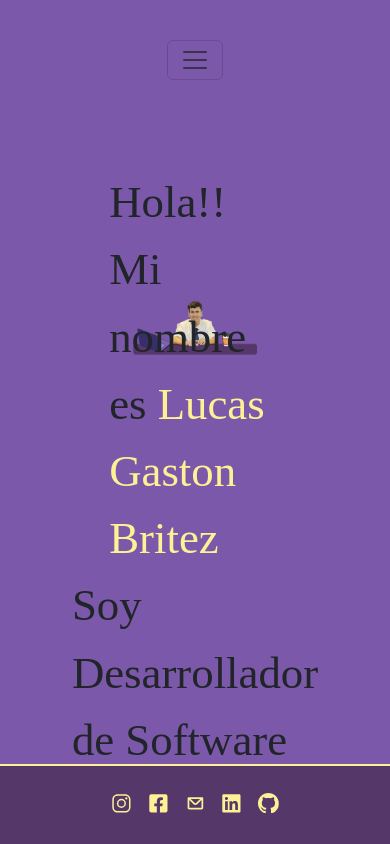
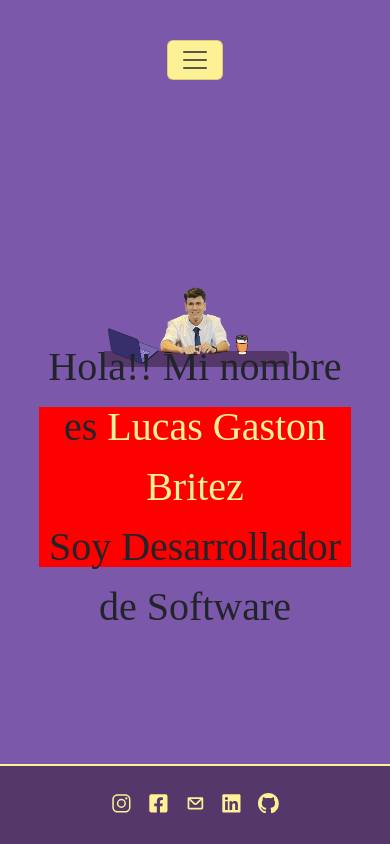
Before and after one commit to CaluBritez/PortFolio, a React (Vite) app: page / in a window 390 px wide. Built offline with nearby package versions, Linux system fonts and the light colour scheme; a web font is replaced by a local one.

Commit message:
camino a ser responsive

```diff
--- a/package.json
+++ b/package.json
@@ -10,6 +10,7 @@
     "preview": "vite preview"
   },
   "dependencies": {
+    "animate.css": "^4.1.1",
     "react": "^18.3.1",
     "react-dom": "^18.3.1",
     "react-icons": "^5.3.0"
--- a/src/components/Footer.jsx
+++ b/src/components/Footer.jsx
@@ -5,10 +5,22 @@ import { FaLinkedin } from "react-icons/fa";
 import { BsGithub } from "react-icons/bs";
 import './css/Footer.css'
 
+import { useState } from 'react'
+import 'animate.css';
 
 function Footer(){
+
+    const [emailVisible, setEmailVisible] = useState(false);
+
     return(
         <div id='caja-footer' className='animate__animated animate__fadeInUp'>
+
+            {emailVisible && (
+                <div id='caja-email'>
+                    <p>britezlucasgaston@gmail.com</p>
+                </div>
+            )}
+
             <div id='caja-redes'>
                 <a href="https://www.instagram.com/lucasbritez/" target="_blank" rel="noopener noreferrer">
                     <p className="social-icon"><IoLogoInstagram /></p>
@@ -17,7 +29,9 @@ function Footer(){
                     <p className="social-icon"><FaFacebookSquare /></p>
                 </a>
                 <a >
-                    <p className="social-icon"><CgMail /></p>
+                <p onClick={() => setEmailVisible(!emailVisible)} className={`social-icon ${emailVisible ? 'lilaClaro' : ''}`}>
+                    <CgMail />
+                </p>
                 </a>
                 <a href="https://www.linkedin.com/in/lucasgastonbritez/" target="_blank" rel="noopener noreferrer">
                     <p className="social-icon"><FaLinkedin /></p>
--- a/src/components/Header.jsx
+++ b/src/components/Header.jsx
@@ -1,6 +1,6 @@
 import './css/Header.css'
 
-import Calu from '../assets/caluSinFondo.png'
+import 'animate.css';
 
 
 export const Header = () => {
@@ -10,11 +10,11 @@ export const Header = () => {
 
       <div id='box-header-main-center'>
 
-        <div id='box-header-botonera'>
-          <nav className="navbar navbar-expand-lg">
+        <div id='box-header-botonera' className='animate__animated animate__fadeInDown'>
+          <nav className="navbar navbar-expand-lg botonResponsive">
             <div className="container-fluid">
               {/* <a className="navbar-brand" href="#">Navbar</a> */}
-              <button className="navbar-toggler fondo-milk" type="button" data-bs-toggle="collapse" data-bs-target="#navbarSupportedContent" aria-controls="navbarSupportedContent" aria-expanded="false" aria-label="Toggle navigation">
+              <button className="navbar-toggler" type="button" data-bs-toggle="collapse" data-bs-target="#navbarSupportedContent" aria-controls="navbarSupportedContent" aria-expanded="false" aria-label="Toggle navigation">
                 <span className="navbar-toggler-icon"></span>
               </button>
               <div className="collapse navbar-collapse" id="navbarSupportedContent">
--- a/src/components/Home.jsx
+++ b/src/components/Home.jsx
@@ -1,10 +1,12 @@
 import './css/Home.css'
 import imgMain from '../assets/mejorche.png'
+
+import 'animate.css';
 
 
 export const Home = () => {
   return (
-    <div id='box-center-home'>
+    <div id='box-center-home' className='animate__animated animate__zoomIn'>
 
       <div id='box-home-img'>
         <img src={imgMain} alt="" />
--- a/src/components/css/Footer.css
+++ b/src/components/css/Footer.css
@@ -38,13 +38,10 @@ CELESTE: BCA2E7
   transition: transform 0.3s ease;
 }
 
-
 .social-icon:hover {
   transform: scale(1.1); /* Aumenta el tamaño de la imagen al hacer hover */
   cursor: pointer;
 }
-
-
 
 #caja-texto-footer {
   color: #FEF094;
@@ -55,3 +52,19 @@ CELESTE: BCA2E7
   font-size: 15px;
   padding: 0;
 }
+
+#caja-email {
+  color: #7C58AA;
+  display: flex;
+  justify-content: center;
+  align-items: flex-end;
+  margin: 0;
+  padding: 0;
+}
+#caja-email p {
+  margin: 0;
+  padding: 0;
+}
+.lilaClaro {
+  color: #7C58AA;
+}
--- a/src/components/css/Header.css
+++ b/src/components/css/Header.css
@@ -81,3 +81,9 @@ CELESTE: BCA2E7
 #box-header-botonera a:hover{
   background-color: #372F6B;
 }
+.botonResponsive button{
+  background-color: #FEF094;
+}
+.botonResponsive ul li{
+  text-align: center;
+}
--- a/src/components/css/Home.css
+++ b/src/components/css/Home.css
@@ -54,3 +54,25 @@ CELESTE: BCA2E7
   font-size: 2.8rem;
   font-family: 'franchise';
 }
+
+@media (max-width: 1024px) {
+  #box-home-img {
+    width: 60%;
+  }
+  #box-home-texto {
+    width: 80%;
+  }
+  #box-home-texto p{
+    text-align: center;
+  }
+
+}
+@media (max-width: 991px) {
+  #box-home-texto {
+    background-color: red;
+    width: 100%;
+  }
+  #box-home-texto p{
+    font-size: 2.5rem;
+  }
+}
--- a/src/index.css
+++ b/src/index.css
@@ -1,9 +1,23 @@
+/*
+AZUL: #413F8A
+LILA MEDIO: #7C58AA
+LILA OSCURO: #553769
+ROSA: D277BD
+BEIGE: #FEC2B5
+ORIGINAL BEIGE:#FEF094
+CELESTE: BCA2E7
+
+*/
+
+
 body {
   margin: 0;
   padding: 0;
   min-width: 320px;
   width: 100%;
-  min-height: 100vh;
+  min-height: 47rem;
+  height: auto;
+  background-color: #553769;
 }
 div {
   box-sizing: border-box;
```
Also changed, not shown: 1 other file (tests, documents, lock files or other folders).
